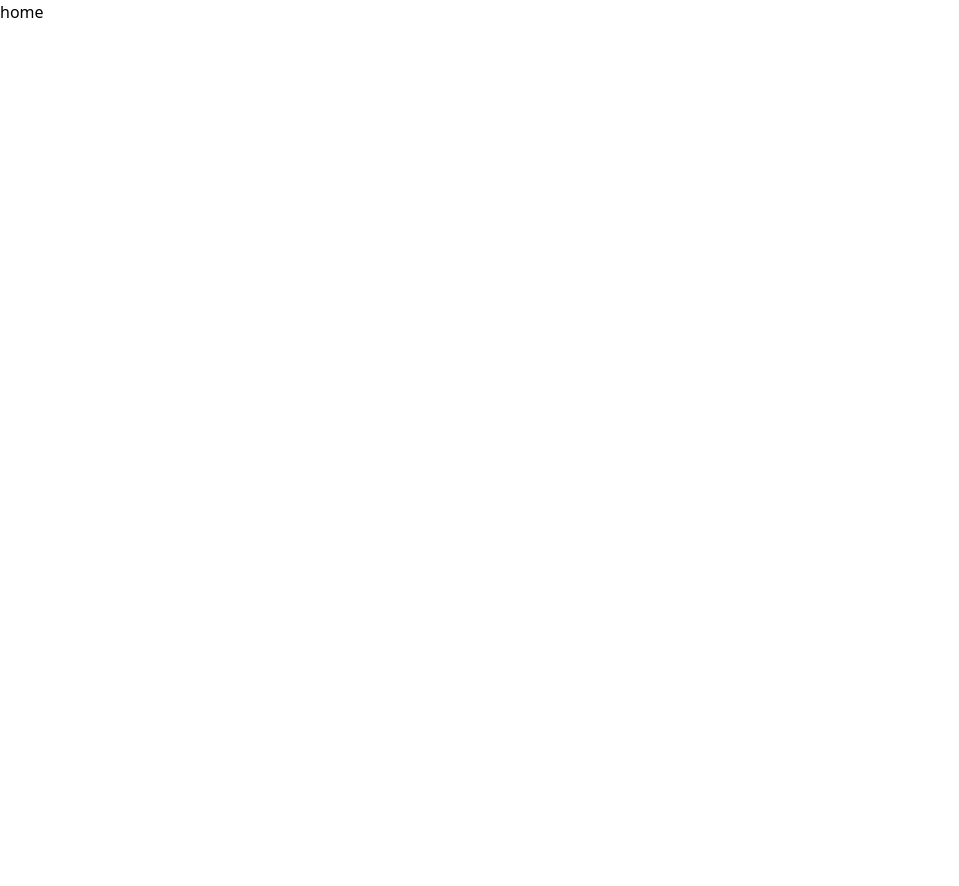
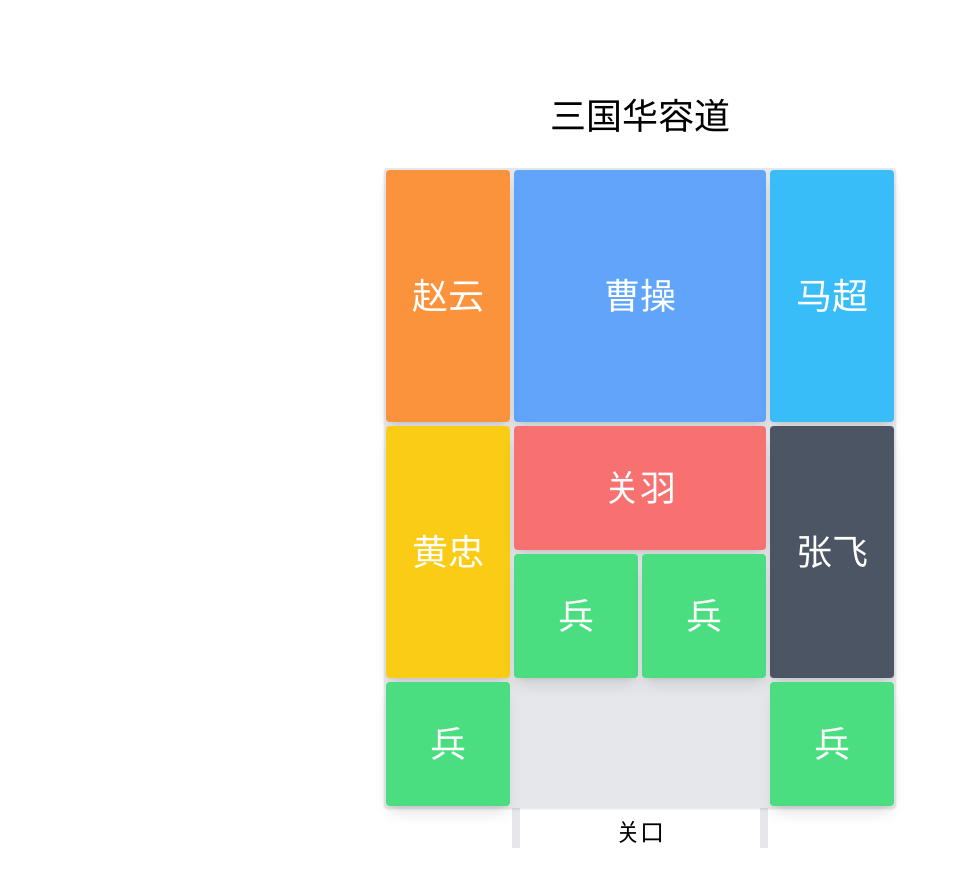
Before and after one commit to huoyijie/huarongdao, a Next.js app: page / in a window 1280 px wide. Shown: the top 886 px of the page, without its empty margins (0-959 px from the left). Before the commit the page ends 800 px from the top, so only its background shows below. Built offline with nearby package versions, Linux system fonts and the light colour scheme.

Commit message:
add Huarongdao and Block component

```diff
--- /dev/null
+++ b/src/components/Block.jsx
@@ -0,0 +1,38 @@
+import { CAOCAO, CUBE_SIZE, GUANYU, HUANGZHONG, MACHAO, ZHANGFEI, ZHAOYUN } from "@/lib/defs"
+
+export default function Block({ w, h, x, y, hero }) {
+  let bgColor = 'bg-green-400'
+  switch (hero) {
+    case CAOCAO:
+      bgColor = 'bg-blue-400'
+      break
+
+    case GUANYU:
+      bgColor = 'bg-red-400'
+      break
+
+    case ZHANGFEI:
+      bgColor = 'bg-gray-600'
+      break
+
+    case HUANGZHONG:
+      bgColor = 'bg-yellow-400'
+      break
+
+    case ZHAOYUN:
+      bgColor = 'bg-orange-400'
+      break
+
+    case MACHAO:
+      bgColor = 'bg-sky-400'
+      break
+  }
+
+  return (
+    <div className={`w-${w * CUBE_SIZE} h-${h * CUBE_SIZE} left-${x * CUBE_SIZE} top-${y * CUBE_SIZE} absolute p-0.5`}>
+      <div className={`w-full h-full rounded shadow-lg flex justify-center items-center text-4xl text-white ${bgColor}`}>
+        {hero}
+      </div>
+    </div>
+  )
+}
--- /dev/null
+++ b/src/components/Huarongdao.jsx
@@ -0,0 +1,12 @@
+import { CUBE_SIZE, WIDTH, HEIGHT } from "@/lib/defs"
+import Block from "./Block"
+
+export default function Huarongdao({ blocks }) {
+  return (
+    <div className={`w-${WIDTH * CUBE_SIZE} h-${HEIGHT * CUBE_SIZE} bg-gray-200 rounded shadow relative`}>
+      {blocks.map(([w, h, x, y, hero], i) => (
+        <Block key={i} w={w} h={h} x={x} y={y} hero={hero} />
+      ))}
+    </div>
+  )
+}
--- /dev/null
+++ b/src/lib/defs.js
@@ -0,0 +1,11 @@
+export const WIDTH = 4
+export const HEIGHT = 5
+export const CUBE_SIZE = 128
+
+export const CAOCAO = '曹操'
+export const GUANYU = '关羽'
+export const ZHANGFEI = '张飞'
+export const ZHAOYUN = '赵云'
+export const MACHAO = '马超'
+export const HUANGZHONG = '黄忠'
+export const BING = '兵'
--- a/src/pages/index.js
+++ b/src/pages/index.js
@@ -1,5 +1,33 @@
+import Huarongdao from "@/components/Huarongdao"
+import { BING, CAOCAO, GUANYU, HUANGZHONG, MACHAO, ZHANGFEI, ZHAOYUN } from "@/lib/defs"
+
 export default function Home() {
+  const blocks = [
+    [2, 2, 1, 0, CAOCAO],
+    [1, 2, 0, 0, ZHAOYUN],
+    [1, 2, 3, 0, MACHAO],
+    [1, 2, 0, 2, HUANGZHONG],
+    [1, 2, 3, 2, ZHANGFEI],
+    [2, 1, 1, 2, GUANYU],
+    [1, 1, 1, 3, BING],
+    [1, 1, 2, 3, BING],
+    [1, 1, 0, 4, BING],
+    [1, 1, 3, 4, BING],
+  ]
+
   return (
-    <main>home</main>
+    <main className="flex flex-col gap-8 items-center p-24">
+
+      <div className="text-4xl">三国华容道</div>
+
+      <div className="flex flex-col items-center">
+
+        <Huarongdao blocks={blocks} />
+
+        <div className="w-256 text-center text-2xl pt-2 border-x-8 border-gray-200">关口</div>
+
+      </div>
+
+    </main>
   )
 }
--- a/src/styles/globals.css
+++ b/src/styles/globals.css
@@ -1,3 +1,7 @@
 @tailwind base;
 @tailwind components;
 @tailwind utilities;
+
+html {
+  user-select: none;
+}
--- a/tailwind.config.js
+++ b/tailwind.config.js
@@ -3,16 +3,31 @@ module.exports = {
   content: [
     './src/pages/**/*.{js,ts,jsx,tsx,mdx}',
     './src/components/**/*.{js,ts,jsx,tsx,mdx}',
-    './src/app/**/*.{js,ts,jsx,tsx,mdx}',
   ],
   theme: {
     extend: {
-      backgroundImage: {
-        'gradient-radial': 'radial-gradient(var(--tw-gradient-stops))',
-        'gradient-conic':
-          'conic-gradient(from 180deg at 50% 50%, var(--tw-gradient-stops))',
+      width: {
+        '128': '128px',
+        '256': '256px',
+        '512': '512px',
+      },
+      height: {
+        '128': '128px',
+        '256': '256px',
+        '640': '640px',
+      },
+      inset: {
+        '128': '128px',
+        '256': '256px',
+        '384': '384px',
+        '512': '512px',
       },
     },
   },
+  safelist: [
+    {
+      pattern: /(w|h|top|left)-(128|256|384|512|640)/,
+    },
+  ],
   plugins: [],
 }
```
